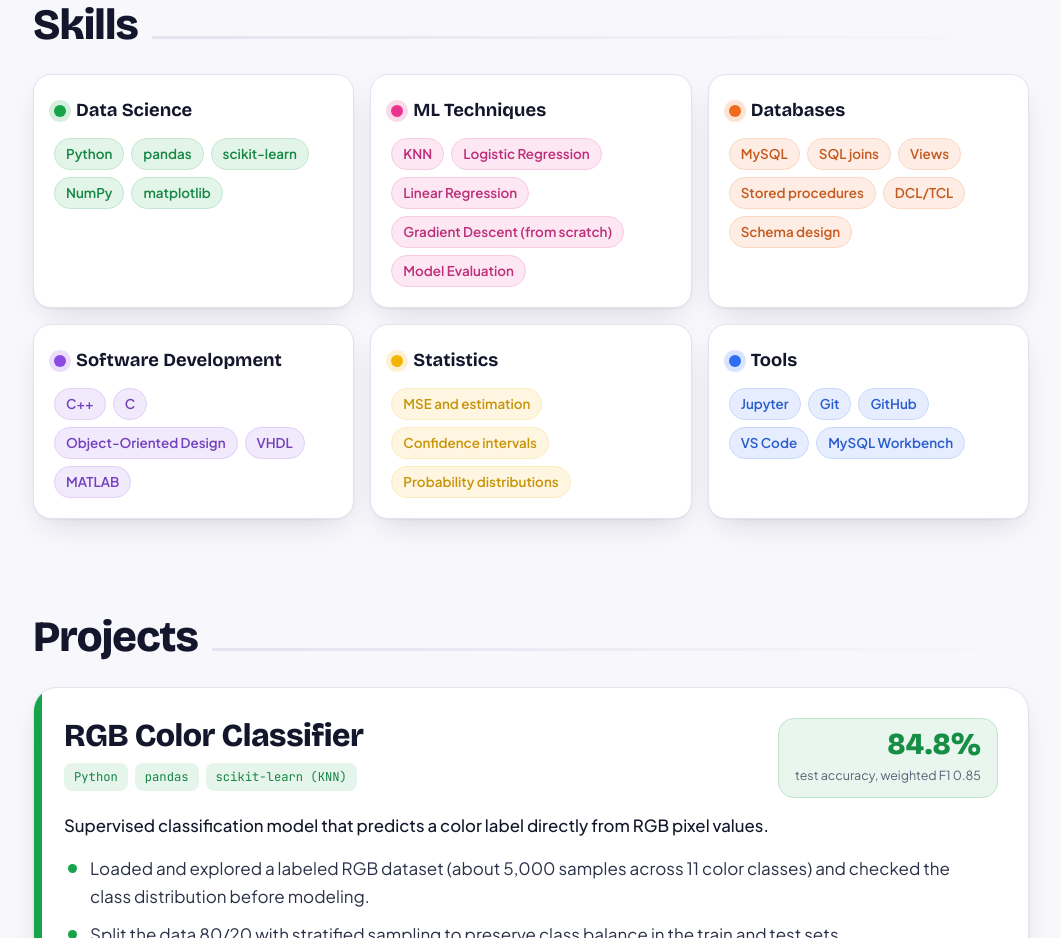
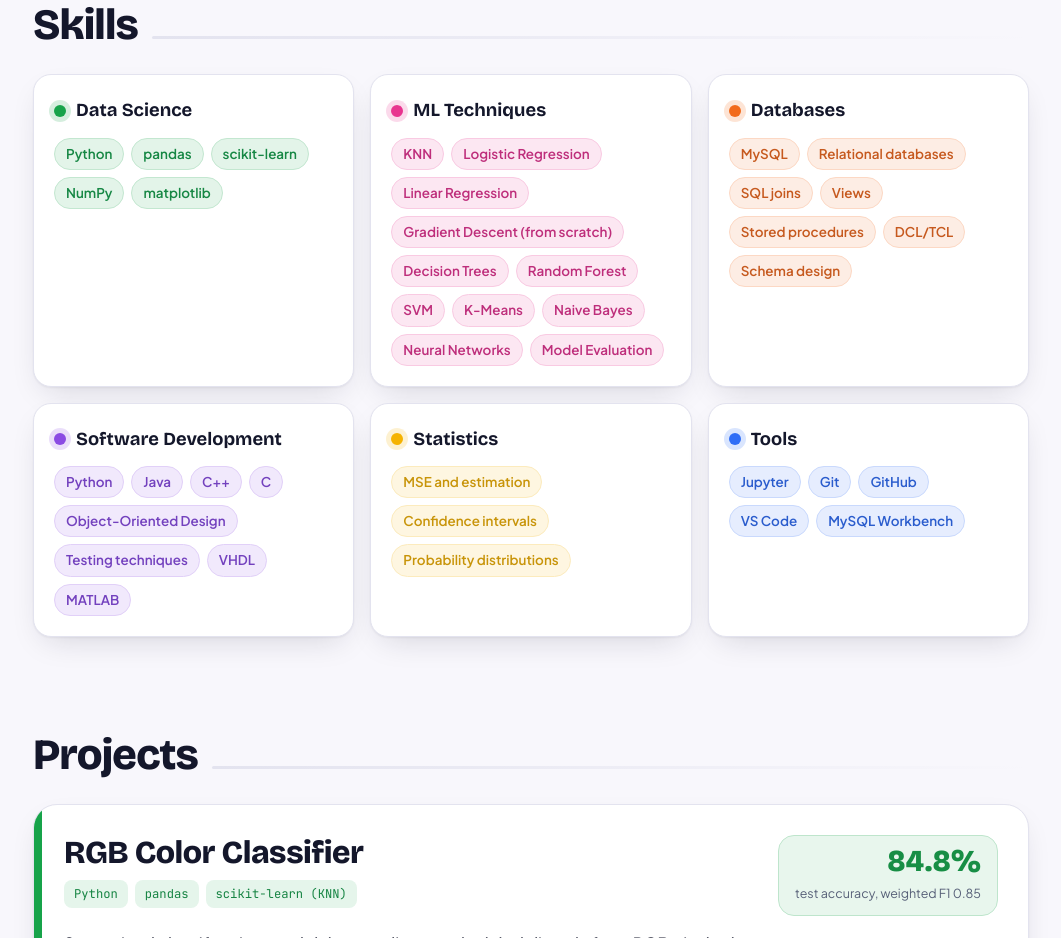
Before and after one commit to samer-23/samer-23.github.io, a plain HTML site: page index.html in a window 1280 px wide. Shown: the part 1045-1983 px from the top of the page, without its empty margins (109-1170 px from the left). Drawn offline with nearby package versions, Linux system fonts and the light colour scheme.

Commit message:
Add files via upload

```diff
--- a/index.html
+++ b/index.html
@@ -211,9 +211,9 @@ dialog button { position: absolute; top: 10px; right: 10px; width: 38px; height:
       <div class="sec-head"><h2>Skills</h2></div>
       <div class="skills">
         <div class="skill" style="--c:var(--green)"><h3><i></i>Data Science</h3><ul class="tags"><li>Python</li><li>pandas</li><li>scikit-learn</li><li>NumPy</li><li>matplotlib</li></ul></div>
-        <div class="skill" style="--c:var(--pink)"><h3><i></i>ML Techniques</h3><ul class="tags"><li>KNN</li><li>Logistic Regression</li><li>Linear Regression</li><li>Gradient Descent (from scratch)</li><li>Model Evaluation</li></ul></div>
-        <div class="skill" style="--c:var(--orange)"><h3><i></i>Databases</h3><ul class="tags"><li>MySQL</li><li>SQL joins</li><li>Views</li><li>Stored procedures</li><li>DCL/TCL</li><li>Schema design</li></ul></div>
-        <div class="skill" style="--c:var(--purple)"><h3><i></i>Software Development</h3><ul class="tags"><li>C++</li><li>C</li><li>Object-Oriented Design</li><li>VHDL</li><li>MATLAB</li></ul></div>
+        <div class="skill" style="--c:var(--pink)"><h3><i></i>ML Techniques</h3><ul class="tags"><li>KNN</li><li>Logistic Regression</li><li>Linear Regression</li><li>Gradient Descent (from scratch)</li><li>Decision Trees</li><li>Random Forest</li><li>SVM</li><li>K-Means</li><li>Naive Bayes</li><li>Neural Networks</li><li>Model Evaluation</li></ul></div>
+        <div class="skill" style="--c:var(--orange)"><h3><i></i>Databases</h3><ul class="tags"><li>MySQL</li><li>Relational databases</li><li>SQL joins</li><li>Views</li><li>Stored procedures</li><li>DCL/TCL</li><li>Schema design</li></ul></div>
+        <div class="skill" style="--c:var(--purple)"><h3><i></i>Software Development</h3><ul class="tags"><li>Python</li><li>Java</li><li>C++</li><li>C</li><li>Object-Oriented Design</li><li>Testing techniques</li><li>VHDL</li><li>MATLAB</li></ul></div>
         <div class="skill" style="--c:var(--yellow)"><h3><i></i>Statistics</h3><ul class="tags"><li>MSE and estimation</li><li>Confidence intervals</li><li>Probability distributions</li></ul></div>
         <div class="skill" style="--c:var(--blue)"><h3><i></i>Tools</h3><ul class="tags"><li>Jupyter</li><li>Git</li><li>GitHub</li><li>VS Code</li><li>MySQL Workbench</li></ul></div>
       </div>
```
